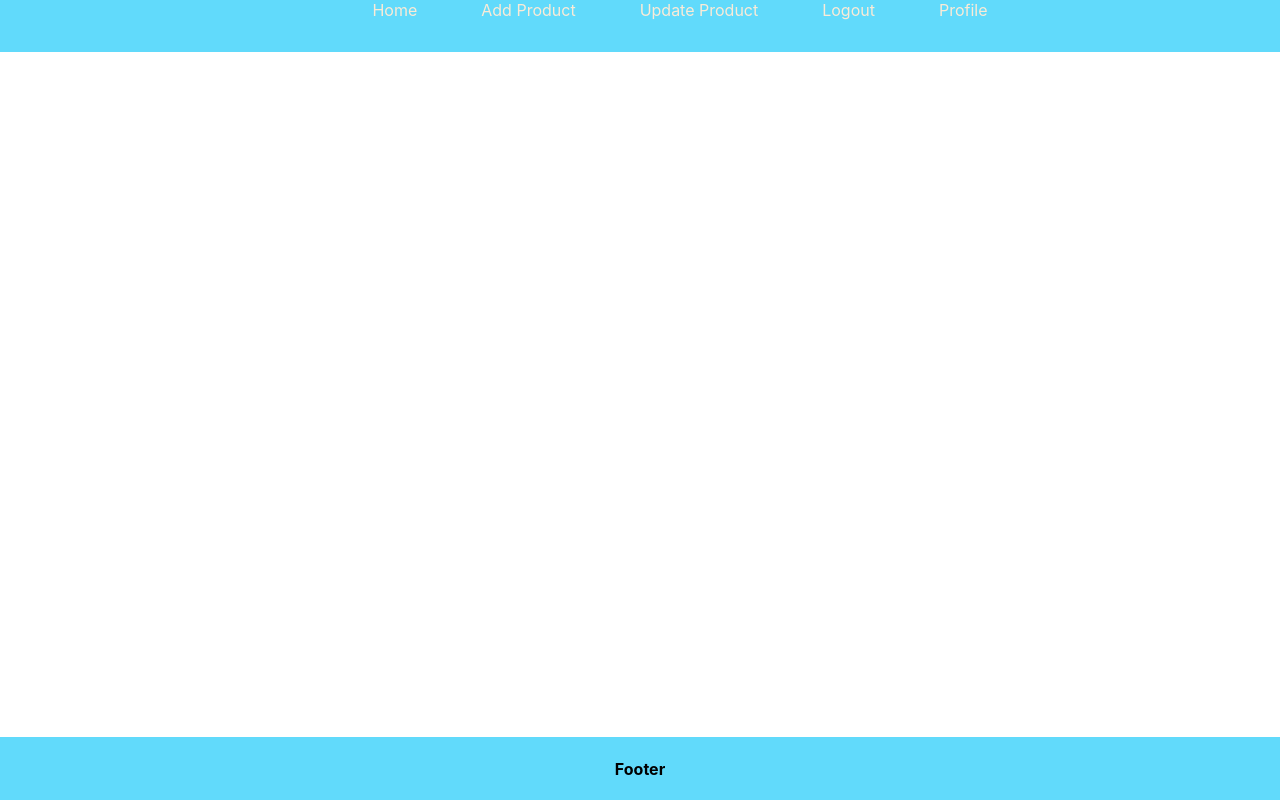
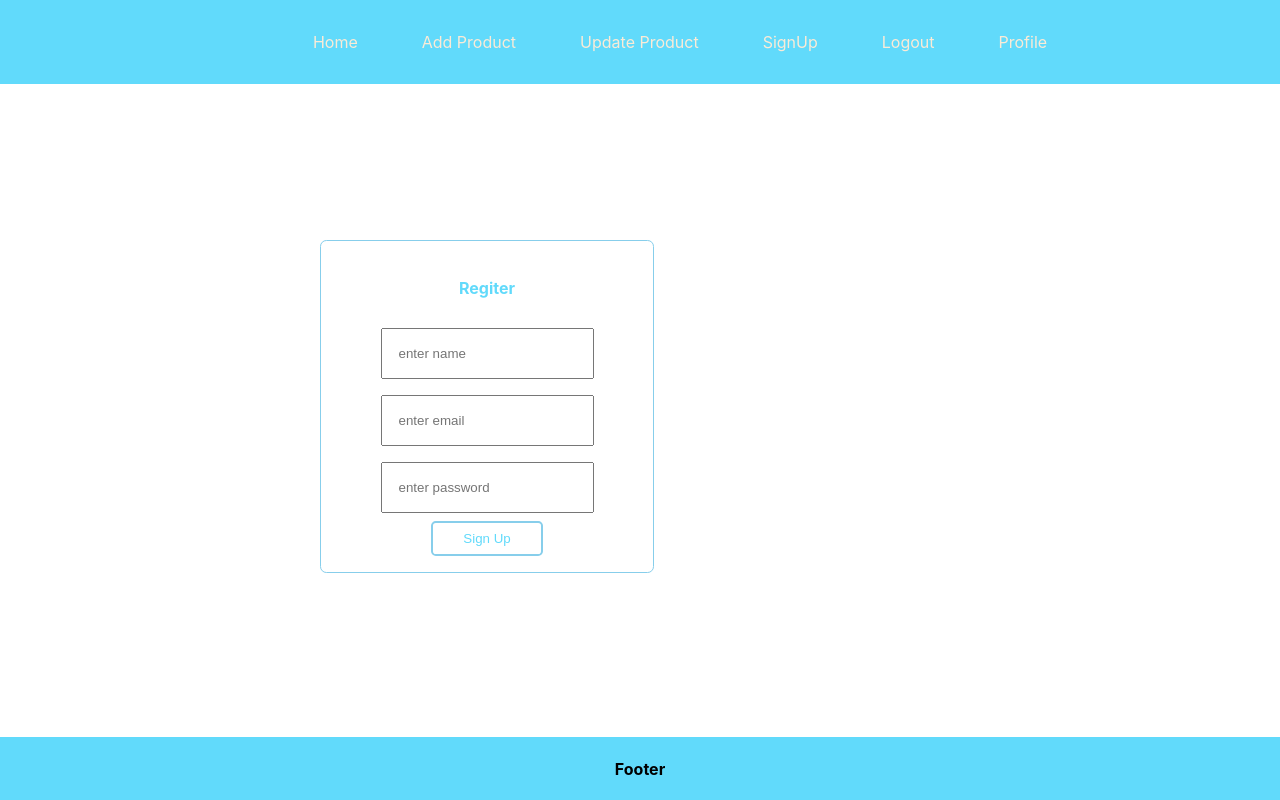
Before and after one commit to NikhilNaroliya/e-com, a React (Create React App) app in the folder frontEnd/: page /signup in a window 1280 px wide. Shown: the top 800 px of the page. Built offline with nearby package versions, Linux system fonts and the light colour scheme.

Commit message:
created signup page structure

```diff
--- a/frontEnd/src/App.css
+++ b/frontEnd/src/App.css
@@ -10,7 +10,7 @@
   background-color: #61dafb;
   position: absolute;
   width: 100%;
-  margin-top: -2rem;
+  margin-top: 0rem;
 
 }
 .nav-bar li {
@@ -31,6 +31,37 @@
   text-align: center;
   width: 100%;
   background-color: #61dafb;
+}
+.register{
+  margin-top: 15rem;
+ position: absolute;
+ justify-content: center;
+ display: flex;
+ flex-direction: column;
+ border: 1px solid skyblue;
+ align-items: center;
+ width: 300px;
+ padding: 1rem;
+ margin-left: 20rem;
+ border-radius: 0.4rem;
+
+}
+.inputBox{
+  padding: 1rem;
+  margin: 0.5rem;
+}
+#signup-btn{
+  border: #61dafb;
+  border: 2px solid skyblue;
+  color: #61dafb;
+  background-color: white;
+  border-radius: 0.3rem;
+  padding: 0.5rem;
+  width: 7rem;
+
+}
+#h4-register{
+  color: #61dafb;
 }
 @media (prefers-reduced-motion: no-preference) {
   .App-logo {
--- a/frontEnd/src/App.js
+++ b/frontEnd/src/App.js
@@ -3,6 +3,7 @@
 import Nav from './comonents/Nav';
 import {Route, BrowserRouter as Router, Routes} from 'react-router-dom'
 import Footer from './comonents/Footer';
+import SignUp from './comonents/SignUp';
 
 function App() {
   return (
@@ -15,6 +16,7 @@
       <Route path='/add' element={<h4>Add product page</h4>}/>
       <Route path='/profile' element={<h4>view profile </h4>}/>
       <Route path='/logout' element={<h4>Logout page</h4>}/>
+      <Route path='/signup' element={<SignUp/>}/>
 
       </Routes>
       </Router>
--- a/frontEnd/src/comonents/Footer.js
+++ b/frontEnd/src/comonents/Footer.js
@@ -1,3 +1,4 @@
+
 import React from 'react'
 import { Link } from 'react-router-dom'
 const Footer=()=>{
--- a/frontEnd/src/comonents/Nav.js
+++ b/frontEnd/src/comonents/Nav.js
@@ -8,6 +8,7 @@
             <li><Link  className='nav-link' to="/">Home</Link></li>
             <li><Link className='nav-link' to="/add">Add Product</Link></li>
             <li><Link  className='nav-link'to="/update">Update Product</Link></li>
+            <li><Link  className='nav-link'to="/signup">SignUp</Link></li>
             <li><Link  className='nav-link'to="/logout">Logout</Link></li>
             <li><Link  className='nav-link'to="/profile">Profile</Link></li>
         </ul>
--- /dev/null
+++ b/frontEnd/src/comonents/SignUp.js
@@ -0,0 +1,26 @@
+import React, { useState } from "react";
+
+ const SignUp=()=>{
+    let [name,setName]=useState("");
+    let [email,setEmail]=useState("");
+    let[password,setPassword]=useState("")
+
+    const collectData=()=>{
+        console.log(email,password,name)
+    }
+    collectData()
+
+    return(
+        <div className="register">
+            <h4 id="h4-register">Regiter</h4>
+            <input value={name} onChange={(e)=>setName(e.target.value)}    className="inputBox" type="text" placeholder="enter name" />
+
+            <input className="inputBox"  value={email} onChange={(e)=>setEmail(e.target.value)} type="text" placeholder="enter email" />
+
+            <input  value={password} onChange={(e)=>setPassword(e.target.value)}  className="inputBox" type="password" placeholder="enter password " />
+            <button onClick={collectData} id="signup-btn" >Sign Up</button>
+        </div>
+    )
+
+ }
+ export default SignUp
```
